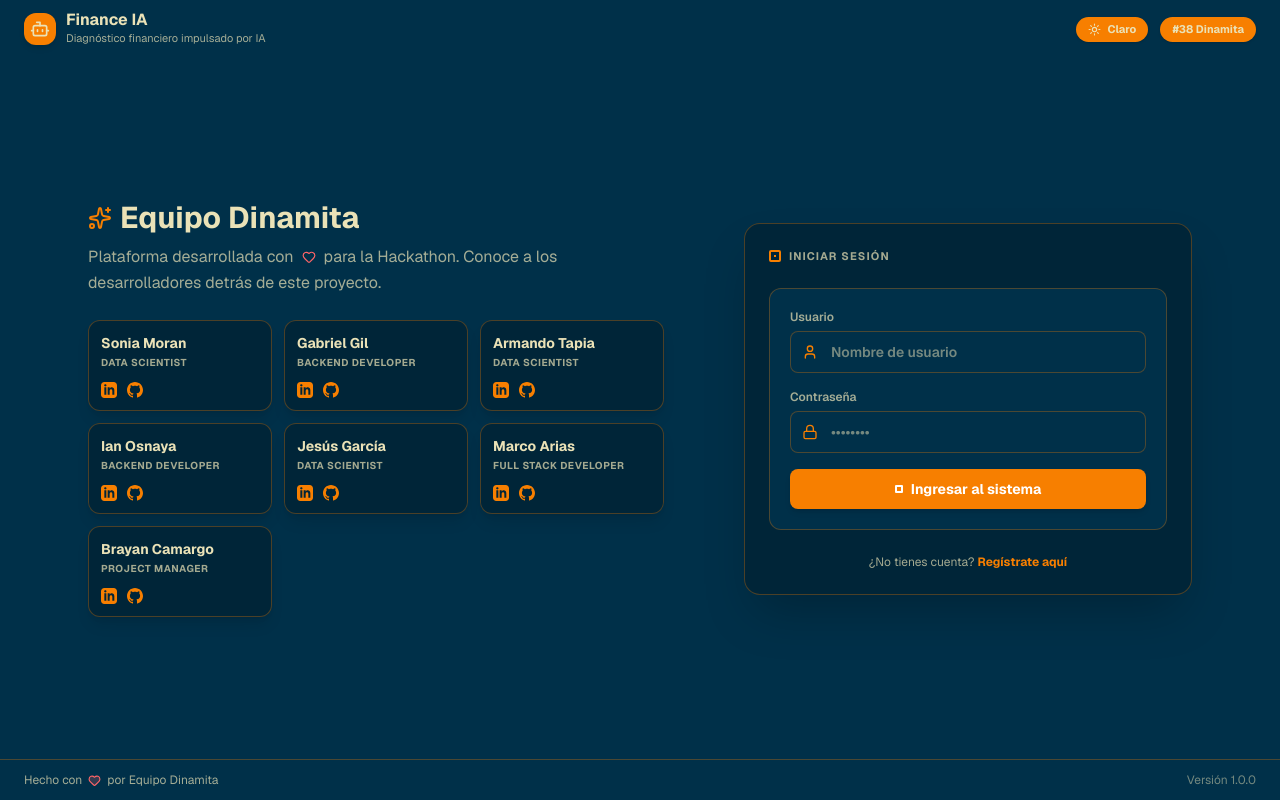
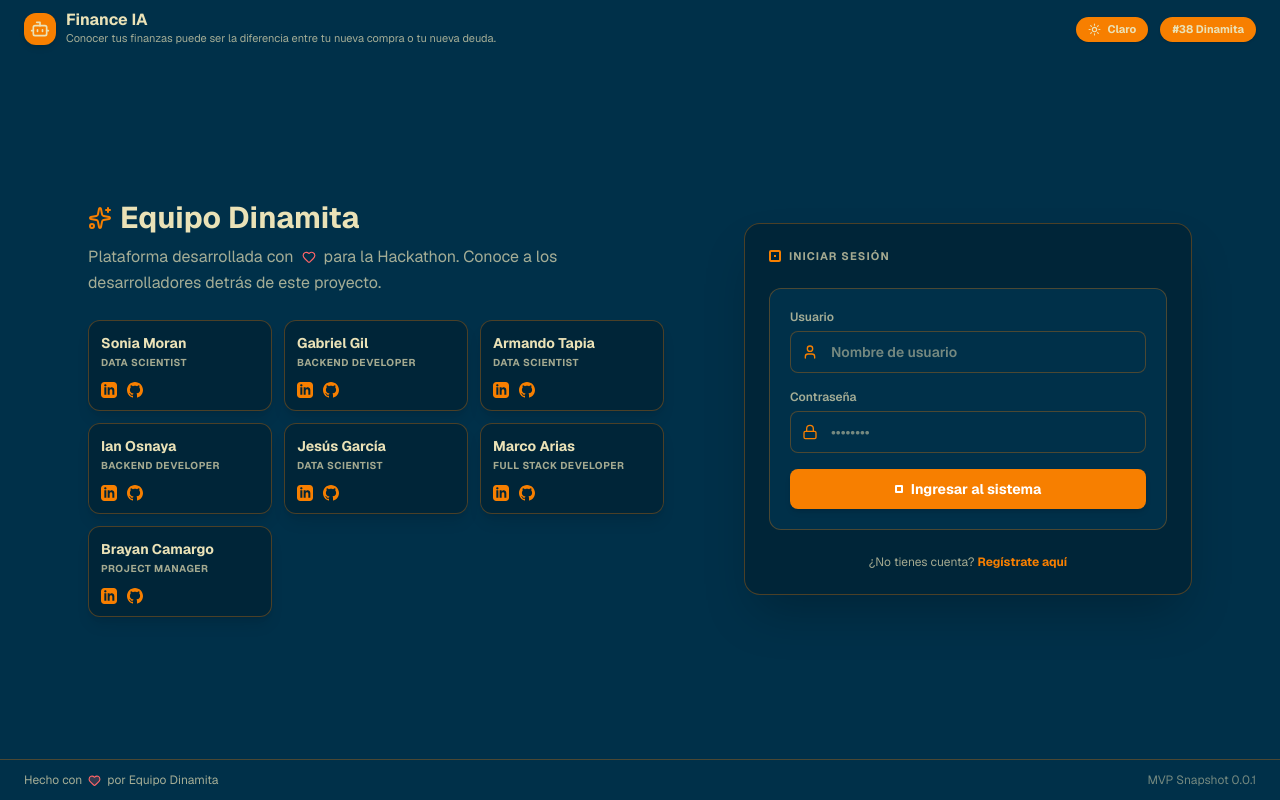
Before and after one commit to No-Country-simulation/G9-LATAM-Team-38, a Next.js app in the folder frontend/: page /login in a window 1280 px wide. Built offline with nearby package versions, Linux system fonts and the light colour scheme; no server answers.

Commit message:
feat: actualizacion de textos de UI para slogan, nombre IA e indicadores

```diff
--- a/frontend/src/components/FinanceForm.tsx
+++ b/frontend/src/components/FinanceForm.tsx
@@ -70,7 +70,7 @@ export default function FinanceForm({ onSubmit, isLoading }: FinanceFormProps) {
                     </div>
 
                     <div className="space-y-2">
-                        <label className="text-sm text-slate-300">Endeudamiento (0-100%)</label>
+                        <label className="text-sm text-slate-300">Endeudamiento (Automatico)</label>
                         <input
                             type="number"
                             required
@@ -84,7 +84,7 @@ export default function FinanceForm({ onSubmit, isLoading }: FinanceFormProps) {
                     </div>
 
                     <div className="space-y-2">
-                        <label className="text-sm text-slate-300">Frecuencia de Ahorro</label>
+                        <label className="text-sm text-slate-300">Frecuencia de Ahorro (Automatico)</label>
                         <select
                             required
                             className="w-full bg-slate-900/60 border border-white/10 rounded-lg p-3 text-white focus:outline-none focus:border-[var(--primary)] focus:ring-1 focus:ring-[var(--primary)] transition-all appearance-none"
--- a/frontend/src/components/GlobalFooter.tsx
+++ b/frontend/src/components/GlobalFooter.tsx
@@ -15,7 +15,7 @@ export function GlobalFooter({ children }: GlobalFooterProps) {
       <div className="flex items-center gap-4">
         {children}
         <div className="text-[var(--brand-muted)] opacity-70">
-          Versión 1.0.0
+          MVP Snapshot 0.0.1
         </div>
       </div>
     </footer>
--- a/frontend/src/components/GlobalHeader.tsx
+++ b/frontend/src/components/GlobalHeader.tsx
@@ -19,7 +19,7 @@ export function GlobalHeader({ username, onLogout }: GlobalHeaderProps) {
         </div>
         <div>
           <h1 className="text-base font-bold leading-none">Finance IA</h1>
-          <p className="text-[var(--brand-muted)] text-[11px] hidden sm:block mt-0.5">Diagnóstico financiero impulsado por IA</p>
+          <p className="text-[var(--brand-muted)] text-[11px] hidden sm:block mt-0.5">Conocer tus finanzas puede ser la diferencia entre tu nueva compra o tu nueva deuda.</p>
         </div>
       </div>
 
--- a/frontend/src/components/ResultsDashboard.tsx
+++ b/frontend/src/components/ResultsDashboard.tsx
@@ -62,7 +62,7 @@ export default function ResultsDashboard({ data, onReset }: ResultsDashboardProp
                 {/* Recomendaciones */}
                 <div>
                     <h3 className="text-lg font-medium text-white mb-6 flex items-center gap-2">
-                        <span>💡</span> Recomendaciones
+                        <span>💡</span> Finance-Dinamita
                     </h3>
                     <ul className="space-y-4">
                         {data.recomendaciones.map((rec, idx) => {
```
